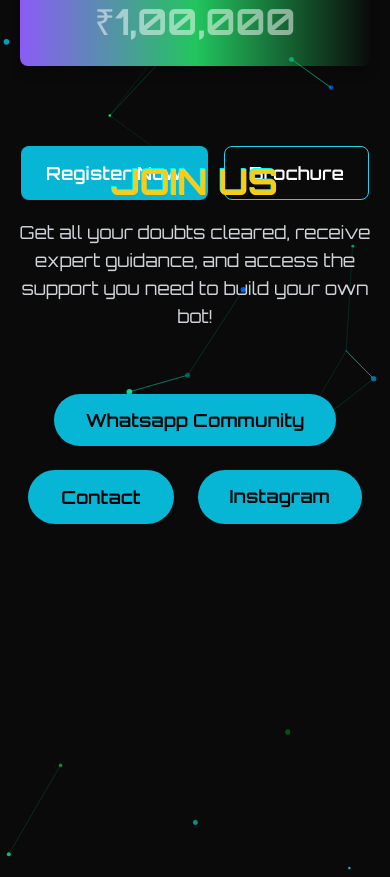
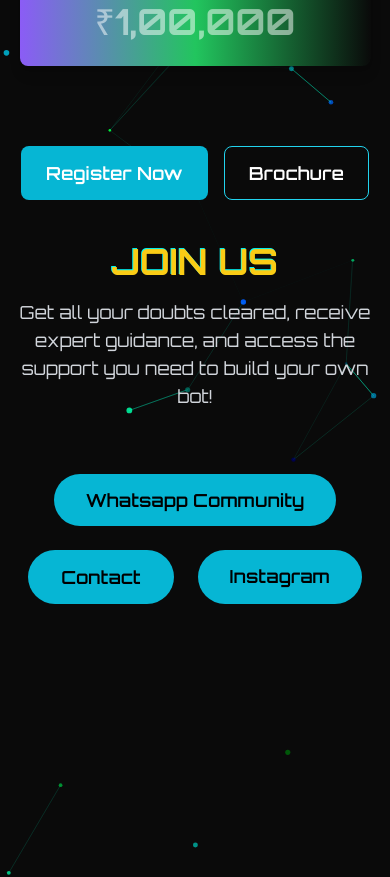
Before and after one commit to ad1tyayadav/tech-fest, a React (Vite) app: page / in a window 390 px wide. Shown: the part 1160-2037 px from the top of the page. Built offline with nearby package versions, Linux system fonts and the light colour scheme.

Commit message:
Fix register page

```diff
--- a/src/components/Joinus.jsx
+++ b/src/components/Joinus.jsx
@@ -8,7 +8,7 @@ function Joinus() {
 
   return (
     <div className="w-[100vw] sm:p-28">
-      <section className="relative w-full py-10 text-white px-4 sm:px-20 min-h-[80vh]">
+      <section className="mt-20 sm:mt-0 relative w-full py-10 text-white px-4 sm:px-20 min-h-[80vh]">
         <div className="text-center">
           <motion.h1
             className="text-4xl sm:text-5xl font-extrabold text-yellow-400 glitch-text"
--- a/src/components/RegisterForm.jsx
+++ b/src/components/RegisterForm.jsx
@@ -5,7 +5,7 @@ function RegisterForm() {
   const [error, setError] = useState("");
 
   return (
-    <div className="w-[100vw] relative z-[9999] min-h-screen mt-20 text-gray-200 flex flex-col items-center">
+    <div className="w-[100vw] relative z-[10] min-h-screen mt-20 text-gray-200 flex flex-col items-center">
       {/* Page Heading */}
       <motion.h1
         className="text-4xl sm:text-6xl font-extrabold text-center text-cyan-400 mt-12"
```
Also changed, not shown: 1 other file (tests, documents, lock files or other folders).
